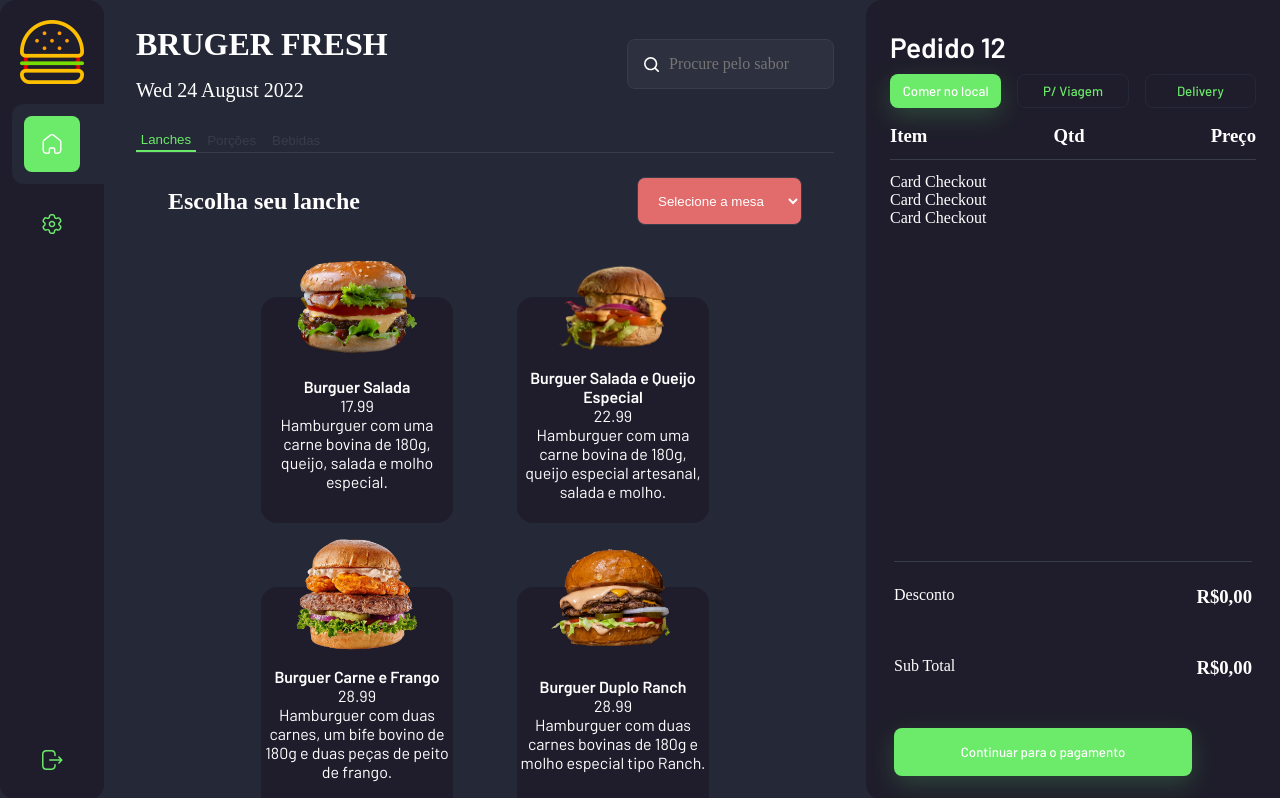
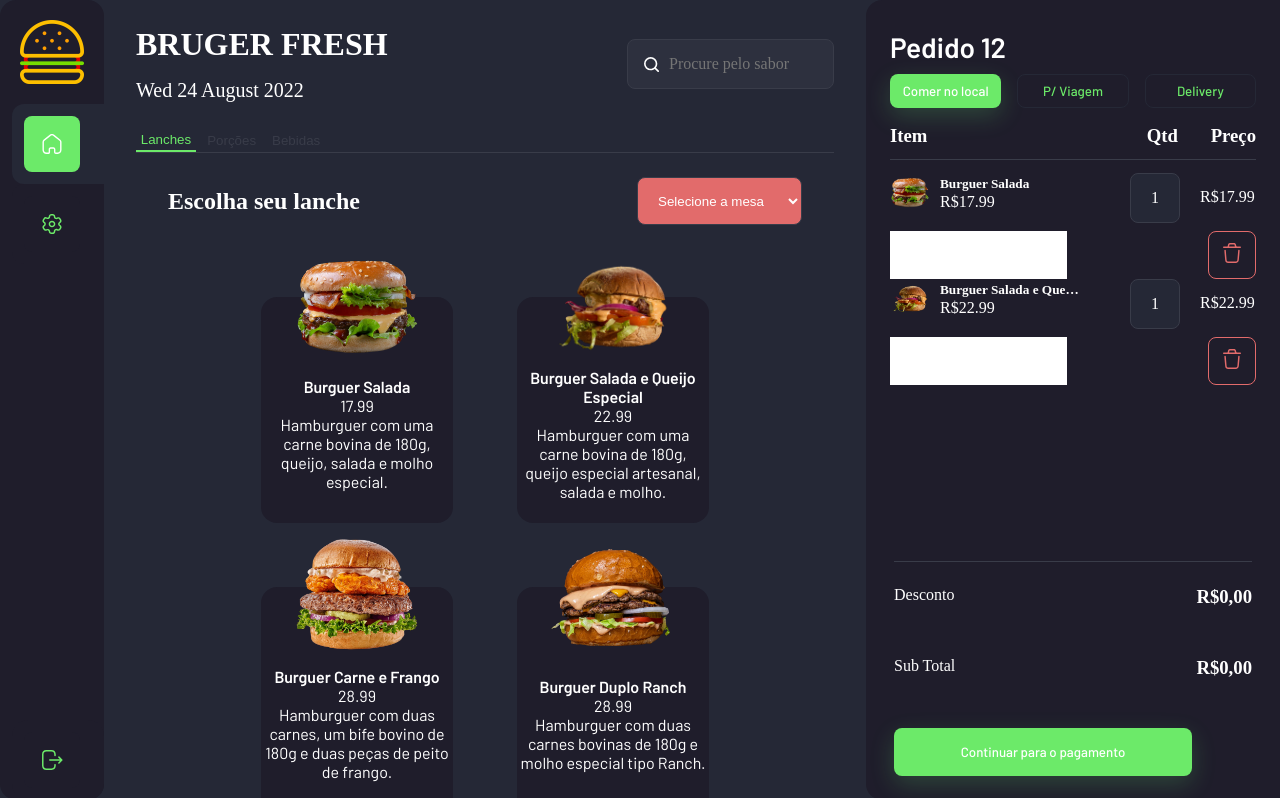
Before and after one commit to mateussuricato/projeto-hamburgueria-react-ts, a React (Vite) app: page / in a window 1280 px wide. Shown: the top 798 px of the page. Built offline with nearby package versions, Linux system fonts and the light colour scheme; a web font is replaced by a local one.

Commit message:
feature: OrderDetails second part, also add Toaster

```diff
--- a/package.json
+++ b/package.json
@@ -13,6 +13,7 @@
     "luxon": "^3.0.1",
     "react": "^18.2.0",
     "react-dom": "^18.2.0",
+    "react-hot-toast": "^2.3.0",
     "react-router-dom": "^6.3.0",
     "styled-components": "^5.3.5",
     "vite-plugin-svgr": "^2.2.1"
--- a/src/App.tsx
+++ b/src/App.tsx
@@ -1,9 +1,11 @@
+import { Toaster } from "react-hot-toast";
 import "./App.css";
 import Router from "./router";
 
 function App() {
   return (
     <div className="App">
+      <Toaster/>
       <Router />
     </div>
   );
--- /dev/null
+++ b/src/components/CheckoutCard/index.tsx
@@ -0,0 +1,46 @@
+import { Product } from "../../types";
+import * as S from "./styles";
+import { useState } from "react";
+import toast from "react-hot-toast";
+import { TrashIcon } from "../../assets/icons";
+
+interface CheckoutCardProps {
+  product: Product;
+}
+
+const CheckoutCard = ({ product }: CheckoutCardProps) => {
+  const [quantity, setQuantity] = useState<number>(1);
+  const [description, setDescription] = useState<string>("");
+
+  return (
+    <S.CheckoutCardContainer>
+      <S.CheckoutCardHeader>
+        <img src={product.image} alt={product.name} />
+        <div>
+          <h5 title={product.name}>{product.name}</h5>
+          <p>R${product.price}</p>
+        </div>
+        <S.ProductQuantityInput
+          type="number"
+          min="1"
+          value={quantity}
+          onChange={(e) => setQuantity(Number(e.target.value))}
+        />
+        <span>R${(quantity * product.price).toFixed(2)}</span>
+      </S.CheckoutCardHeader>
+      <S.ChckoutCardFooter>
+        <input
+          value={description}
+          onChange={(e) => setDescription(e.target.value)}
+        />
+        <S.RemoveProductButton
+          onClick={() => toast.error("Sessão em desenvolvimento!")}
+        >
+          <TrashIcon/>
+        </S.RemoveProductButton>
+      </S.ChckoutCardFooter>
+    </S.CheckoutCardContainer>
+  );
+};
+
+export default CheckoutCard;
--- /dev/null
+++ b/src/components/CheckoutCard/styles.ts
@@ -0,0 +1,83 @@
+import styled, { css } from "styled-components";
+import Button from "../Button";
+
+export const CheckoutCardContainer = styled.div`
+  ${({ theme }) => css`
+    width: 100%;
+    height: 6.625rem;
+    display: flex;
+    flex-direction: column;
+  `}
+`;
+
+export const CheckoutCardHeader = styled.div`
+  ${({ theme }) => css`
+    width: 100%;
+    height: 3rem;
+    display: flex;
+    margin-bottom: 0.625rem;
+
+    img {
+      width: 2.5rem;
+      height: 2.5rem;
+      margin-right: 0.625rem;
+    }
+
+    div {
+      width: calc(100% - 6.125rem);
+      height: 100%;
+      line-height: 140%;
+
+      h5 {
+        width: 8.75rem;
+        height: 1.125rem;
+        text-overflow: ellipsis;
+        white-space: nowrap;
+        overflow: hidden;
+      }
+    }
+
+    span {
+      min-width: 3.5rem;
+      padding-left: 1.25rem;
+      height: 100%;
+      display: flex;
+      align-items: center;
+    }
+  `}
+`;
+
+export const ProductQuantityInput = styled.input`
+  ${({ theme }) => css`
+    all: unset;
+    width: 3rem;
+    height: 3rem;
+    background-color: ${theme.colors.baseBg1};
+    border: 1px solid ${theme.colors.baseLine};
+    color: ${theme.colors.textColor};
+    border-radius: 8px;
+    text-align: center;
+  `}
+`;
+
+export const ChckoutCardFooter = styled.div`
+  ${({ theme }) => css`
+    width: 100%;
+    height: 3rem;
+    display: flex;
+    justify-content: space-between;
+  `}
+`;
+
+export const RemoveProductButton = styled.button`
+  ${({ theme }) => css`
+    width: 3rem;
+    height: 3rem;
+    border-radius: 8px;
+    text-align: center;
+    background-color: ${theme.colors.baseBg2};
+    border: 1px solid ${theme.colors.secondaryColor};
+    color: ${theme.colors.secondaryColor};
+    cursor: pointer;
+  `}
+`;
--- a/src/components/OrderDetails/index.tsx
+++ b/src/components/OrderDetails/index.tsx
@@ -1,5 +1,8 @@
+import toast from "react-hot-toast";
 import Button from "../Button";
+import CheckoutCard from "../CheckoutCard";
 import * as S from "./styles";
+import { mockedProducts } from "../../mocks";
 
 const OrderDetails = () => {
   return (
@@ -24,15 +27,16 @@ const OrderDetails = () => {
       </S.OrderDetailsHeader>
       <S.CheckoutDetailsContainer>
         <S.CheckoutDetailsHeader>
-          <h3>Item</h3>
-          <h3>Qtd</h3>
+          <div>
+            <h3>Item</h3>
+            <h3>Qtd</h3>
+          </div>
           <h3>Preço</h3>
         </S.CheckoutDetailsHeader>
-        <div>
-          <div>Card Checkout</div>
-          <div>Card Checkout</div>
-          <div>Card Checkout</div>
-        </div>
+        <S.CheckoutCardsContainer>
+          <CheckoutCard product={mockedProducts[0]}/>
+          <CheckoutCard product={mockedProducts[1]}/>
+        </S.CheckoutCardsContainer>
       </S.CheckoutDetailsContainer>
       <S.OrderDetailsFooter>
         <div>
@@ -45,7 +49,7 @@ const OrderDetails = () => {
         </div>
         <Button
           text="Continuar para o pagamento"
-          onClick={() => {}}
+          onClick={() => toast.error("Sessão em desenvolvimento!")}
           size="large"
         />
       </S.OrderDetailsFooter>
--- a/src/components/OrderDetails/styles.ts
+++ b/src/components/OrderDetails/styles.ts
@@ -60,6 +60,12 @@ export const CheckoutDetailsHeader = styled.div`
     margin-bottom: 0.8rem;
     justify-content: space-between;
     border-bottom: 1px solid ${theme.colors.baseLine};
+
+    div {
+        display: flex;
+        justify-content: space-between;
+        width: 18rem;
+    }
 `}
 `
 
@@ -80,3 +86,11 @@ export const OrderDetailsFooter = styled.footer`
     }
 `}
 `
+export const CheckoutCardsContainer = styled.div`
+ ${({theme}) => css`
+   width: 100%;
+   display: flex;
+   flex-direction: column;
+   justify-content: center;
+`}
+`
```
Also changed, not shown: 1 other file (tests, documents, lock files or other folders).
